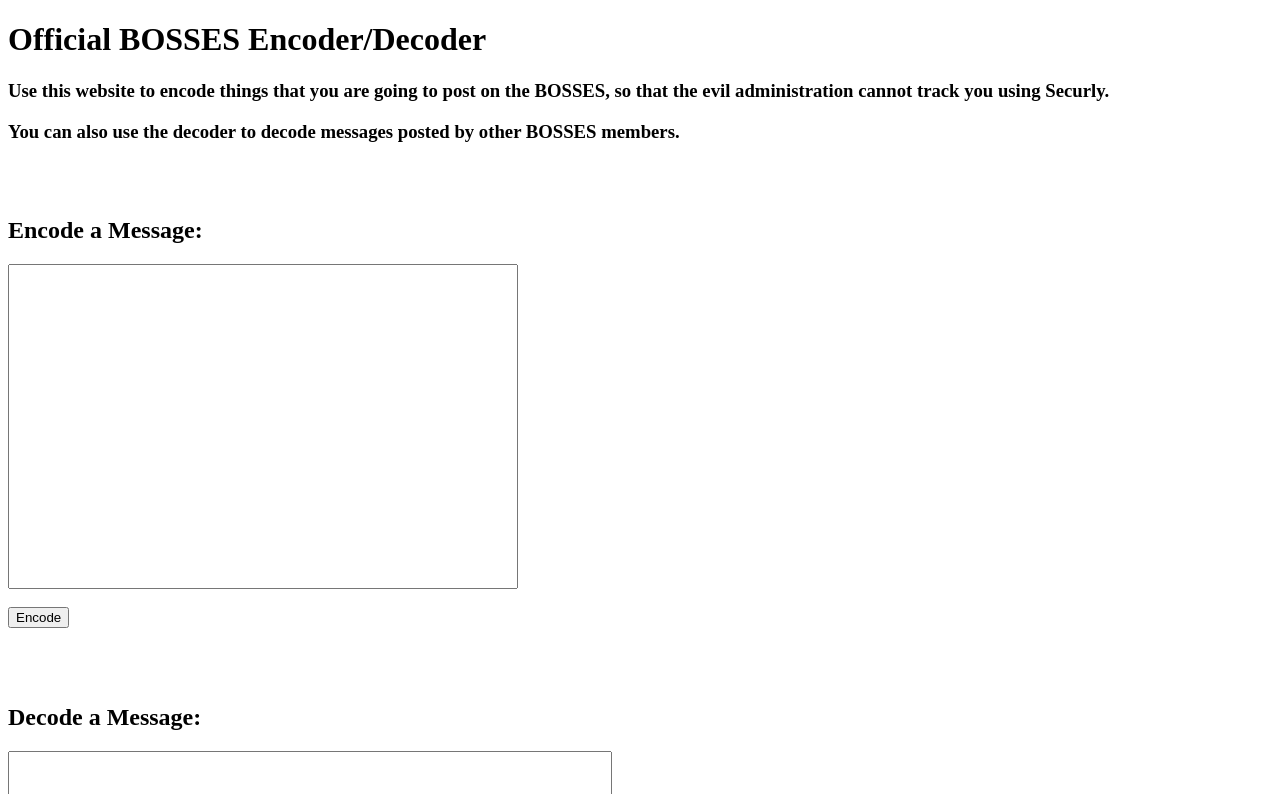
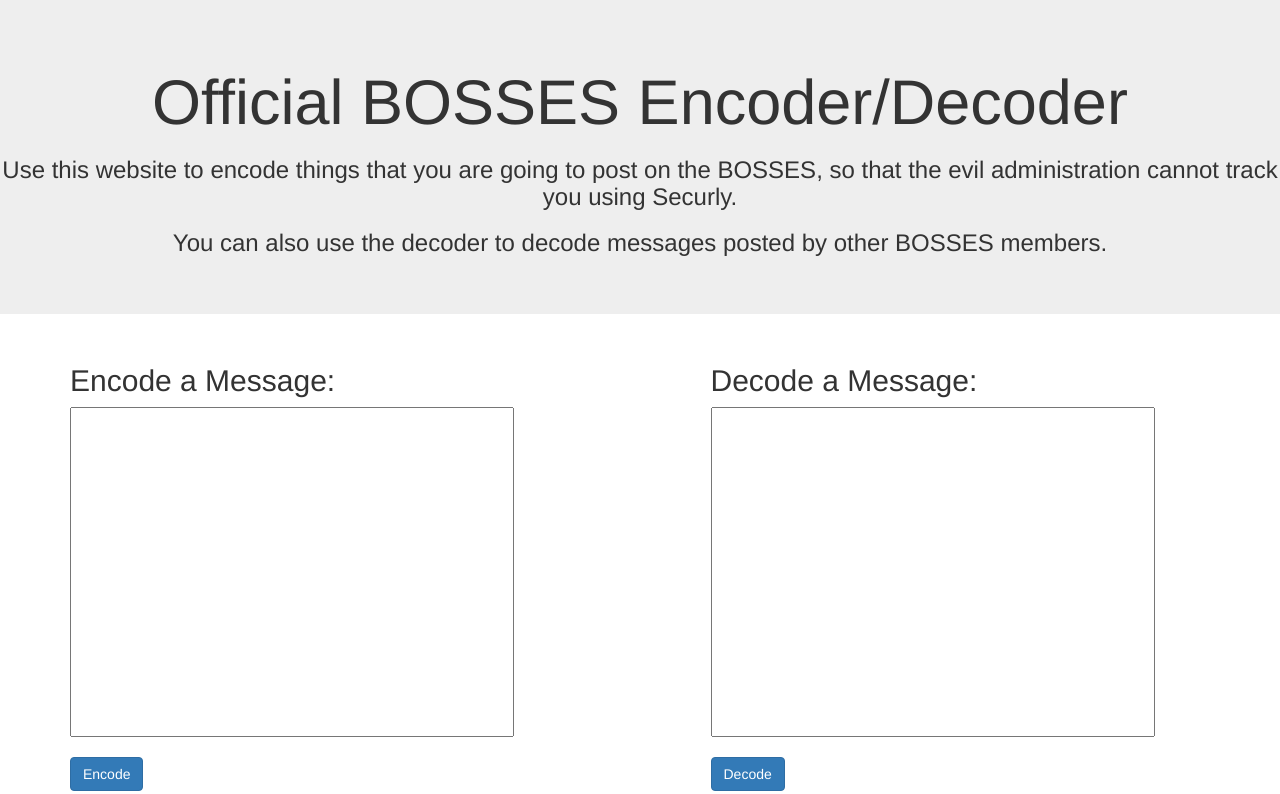
Before and after one commit to hrfrahn/bossesdecoder, a plain HTML site: page index.html in a window 1280 px wide. Shown: the top 794 px of the page. Drawn offline with nearby package versions, Linux system fonts and the light colour scheme.

Commit message:
made things look better

```diff
--- a/index.html
+++ b/index.html
@@ -3,28 +3,37 @@
 <head>
 	<title>BOSSES Encoder/Decoder</title>
 	<script type="text/javascript" src="encode-min.js"></script>
+	<link rel="stylesheet" href="https://maxcdn.bootstrapcdn.com/bootstrap/3.3.7/css/bootstrap.min.css" integrity="sha384-BVYiiSIFeK1dGmJRAkycuHAHRg32OmUcww7on3RYdg4Va+PmSTsz/K68vbdEjh4u" crossorigin="anonymous">
+	<meta name="viewport" content="width=device-width, initial-scale=1">
 </head>
 <body>
-
+<div class="jumbotron text-center">
 <h1> Official BOSSES Encoder/Decoder</h1>
 <h3>Use this website to encode things that you are going to post on the BOSSES, so that the evil administration cannot track you using Securly.</h3>
 <h3>You can also use the decoder to decode messages posted by other BOSSES members.</h3>
-<br><br>
+</div>
+<div class="container">
+	<div class="row">
+		<div class="col-md-6">
 		 <form onsubmit="return encode()">
 		 	<h2 style="">Encode a Message:</h2>
- 	<input type="text" name="encodeText" id="Etext" style="width:40%;padding: 0 0 300px 0;font-size: 18px;">
+		 	<input type="text" name="encodeText" id="Etext" style="width:80%;padding: 0 0 300px 0;font-size: 18px;">
 		 	<br><br>
- 	<input type="submit" name="Encode" value="Encode">
+		 	<input type="submit" name="Encode" value="Encode" class="btn btn-primary">
 		 </form>
-	<h2 id = "encodedText"></h2>
-	 <h2 id = "decodedText"></h2>
+		 </div>
+		 <div class="col-md-6">
+		<form onsubmit="return decode()">
+			<h2 style=" margin-left: 10%">Decode a Message:</h2>
+		 	<input type="text" name="encodeText" id="Dtext" style="width:80%;padding: 0 0 300px 0;font-size: 18px; margin: 0 0 0 10%" =>
 		 	<br><br>
- <form onsubmit="return decode()">
- 	<h2 style="">Decode a Message:</h2>
- 	<input type="text" name="encodeText" id="Dtext" style="width:600px;padding: 0 0 300px 0;font-size: 18px;" =>
- 	<br><br>
- 	<input style="" type="submit" name="Decode" value="Decode">
+		 	<input style="margin: 0 0 0 10%" class="btn btn-primary"type="submit" name="Decode" value="Decode">
 		</form>
+		</div>
+	</div>
+</div>
+<h2 id = "encodedText" style="text-align: center"></h2>
+<h2 id = "decodedText" style="text-align: center"></h2>
 </body>
 </html>
 <!---
```
Lines whose indentation alone changed are shown as unchanged.
